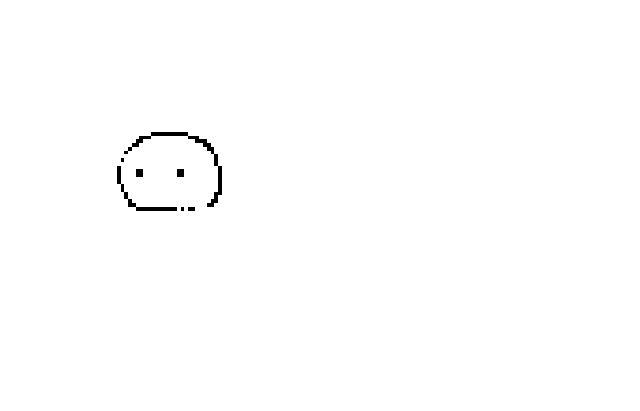
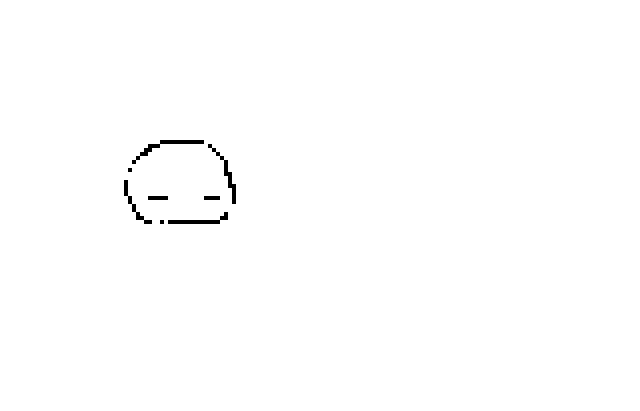
Before and after one commit to weichichou/tamagotchi-clone, a plain HTML site: page index.html in a window 1280 px wide. Shown: the whole page, without its empty margins (0-640 px from the left). Drawn offline with Linux system fonts and the light colour scheme.

Commit message:
Set interval and change gif based on the state

```diff
--- a/index.html
+++ b/index.html
@@ -6,10 +6,12 @@
     <title>Tamagotchi</title>
   </head>
   <body>
+    <div class="options"></div>
     <main>
-      <div id="gif">
-        <img src="images/normal.gif" alt="normal-gif" />
+      <div>
+        <img id="gif" src="images/normal-normal.gif" alt="normal-gif" />
       </div>
+      <div class="options"></div>
     </main>
     <script src="state-machine.js"></script>
     <script src="main.js"></script>
--- a/main.js
+++ b/main.js
@@ -1,29 +1,52 @@
-var fsm = new StateMachine({
+var hungryFsm = new StateMachine({
   init: "normal",
   transitions: [
     { name: "feed", from: "hungry", to: "normal" },
     { name: "time", from: "normal", to: "hungry" },
-    { name: "longtime", from: "hungry", to: "dead" }
+    { name: "time", from: "hungry", to: "dead" },
+    { name: "time", from: "dead", to: "dead" }
   ],
   methods: {
     onFeed: function() {
       console.log("Eating");
+      document.getElementById("gif").src = "images/eating.png";
     }
-    /* onFreeze: function() {
-      console.log("I froze");
-    },
-    onVaporize: function() {
-      console.log("I vaporized");
-    },
-    onCondense: function() {
-      console.log("I condensed");
+    /*  onEnterHungry: function() {
+      document.getElementById("gif").src = "images/hungry.gif";
+    } */
+  }
+});
+
+var cleanFsm = new StateMachine({
+  init: "normal",
+  transitions: [
+    { name: "bath", from: "dirty", to: "normal" },
+    { name: "time", from: "normal", to: "dirty" },
+    { name: "time", from: "dirty", to: "dead" },
+    { name: "time", from: "dead", to: "dead" }
+  ],
+  methods: {
+    /* onFeed: function() {
+      console.log("Eating");
+      document.getElementById("gif").src = "images/eating.png";
     } */
   }
 });
 
 setInterval(() => {
-  console.log(fsm.state);
-  fsm.time();
-  console.log(fsm.state);
+  console.log(hungryFsm.state);
+  hungryFsm.time();
+  console.log(hungryFsm.state);
+}, 3000);
+/* Set interval as 10 seconds */
+
+setInterval(() => {
+  console.log(cleanFsm.state);
+  cleanFsm.time();
+  console.log(cleanFsm.state);
 }, 10000);
-/* Set interval as 10 seconds */
+
+setInterval(() => {
+  const filename = `${hungryFsm.state}-${cleanFsm.state}.gif`;
+  document.getElementById("gif").src = `images/${filename}`;
+}, 5000);
```
Also changed, not shown: images/eating-normal.png (renamed from images/eating.png), images/hungry-normal.gif (renamed from images/hungry.gif), images/normal-normal.gif (renamed from images/normal.gif).
